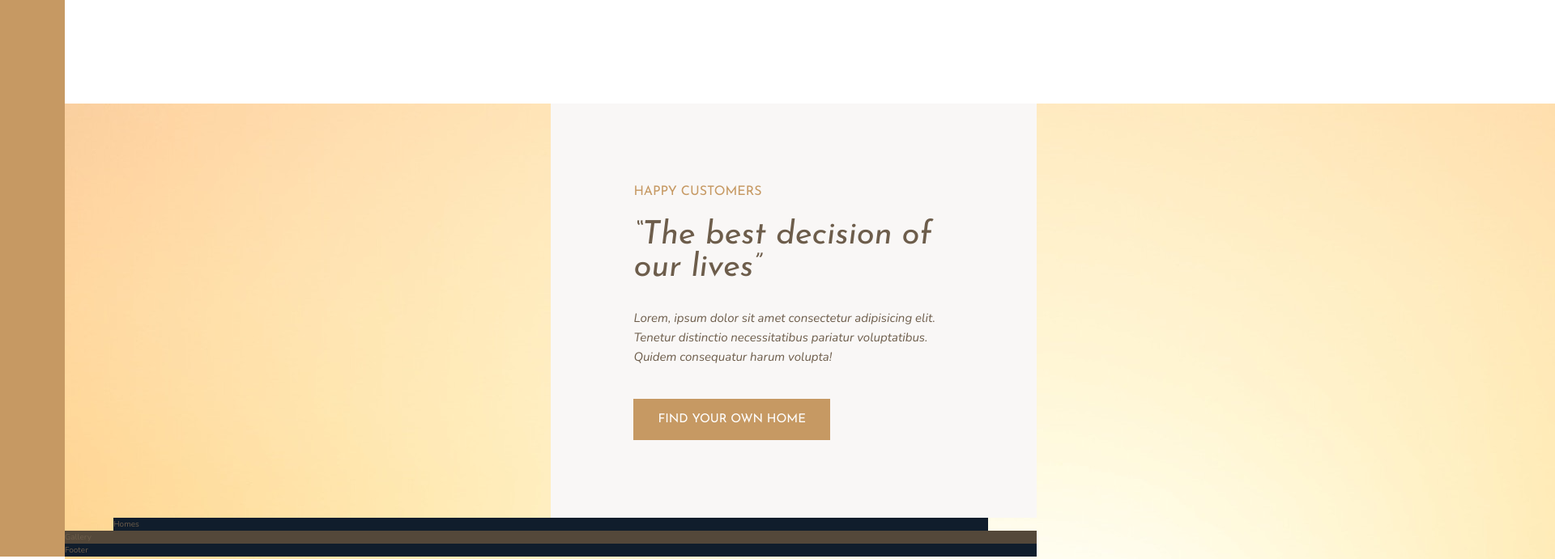
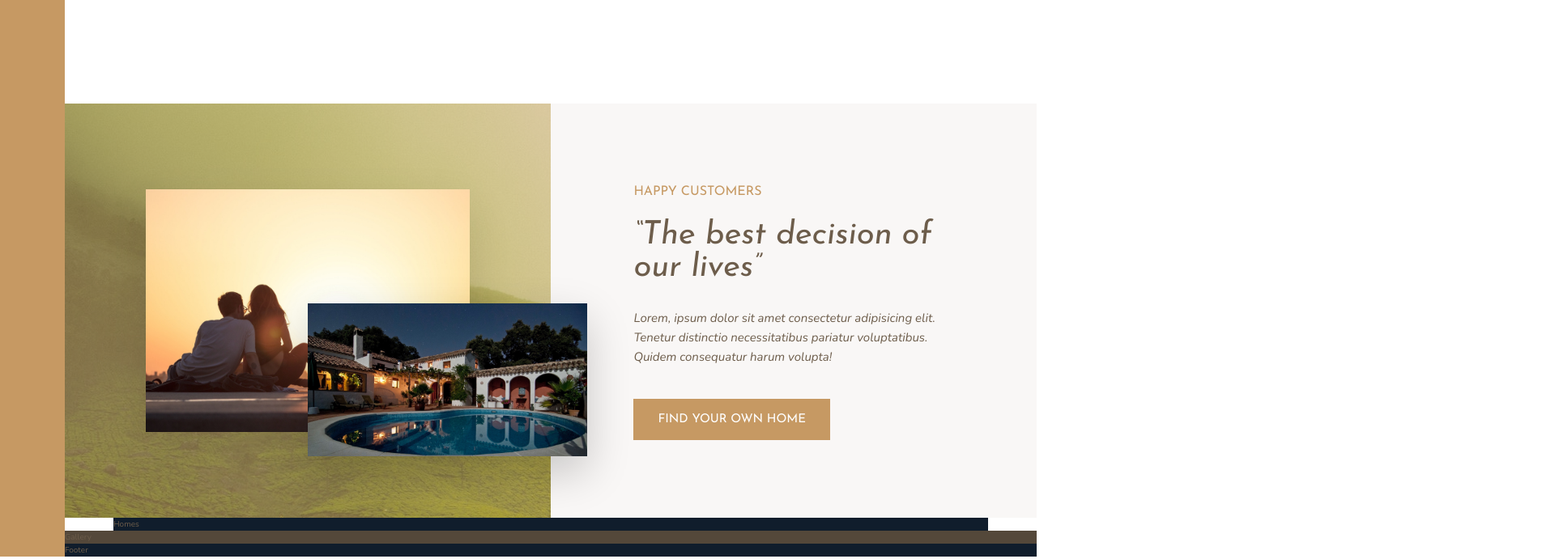
Before and after one commit to jyandell83/advanced-css-project-3, a plain HTML site: page index.html in a window 1280 px wide. Shown: the part 1180-1871 px from the top of the page at 81% size, 1920 px wide, since content can reach past the window. Drawn offline with nearby package versions, Linux system fonts and the light colour scheme.

Commit message:
style the stories section

```diff
--- a/css/style.css
+++ b/css/style.css
@@ -108,7 +108,23 @@ body {
 
 .story__pictures {
   background-color: #c69963;
-  grid-column: full-start / col-end 4; }
+  grid-column: full-start / col-end 4;
+  background-image: linear-gradient(rgba(198, 153, 99, 0.5), rgba(198, 153, 99, 0.5)), url(../img/back.jpg);
+  display: grid;
+  grid-template-rows: repeat(6, 1fr);
+  grid-template-columns: repeat(6, 1fr);
+  align-items: center; }
+
+.story__img--1 {
+  width: 100%;
+  grid-area: 2 / 2 / 6 / 6;
+  box-shadow: 0 2rem 5rem rgba(0, 0, 0, 0.1); }
+
+.story__img--2 {
+  width: 115%;
+  grid-area: 4 / 4 / 6 / 7;
+  z-index: 20;
+  box-shadow: 0 2rem 5rem rgba(0, 0, 0, 0.2); }
 
 .story__content {
   background-color: #f9f7f6;
--- a/sass/_story.scss
+++ b/sass/_story.scss
@@ -2,6 +2,25 @@
 	&__pictures {
 		background-color: $color-primary;
 		grid-column: full-start / col-end 4;
+		background-image: linear-gradient(rgba($color-primary, .5), rgba($color-primary, .5)), url(../img/back.jpg);
+
+		display: grid;
+		grid-template-rows: repeat(6, 1fr);
+		grid-template-columns: repeat(6, 1fr);
+		align-items: center;
+	}
+
+	&__img--1 {
+		width: 100%;
+		grid-area: 2 / 2 / 6 / 6;
+		box-shadow: 0 2rem 5rem rgba(#000, .1);
+	}
+
+	&__img--2 {
+		width: 115%;
+		grid-area: 4 / 4 / 6 / 7;
+		z-index: 20;
+		box-shadow: 0 2rem 5rem rgba(#000, .2);
 	}
 
 	&__content {
```
